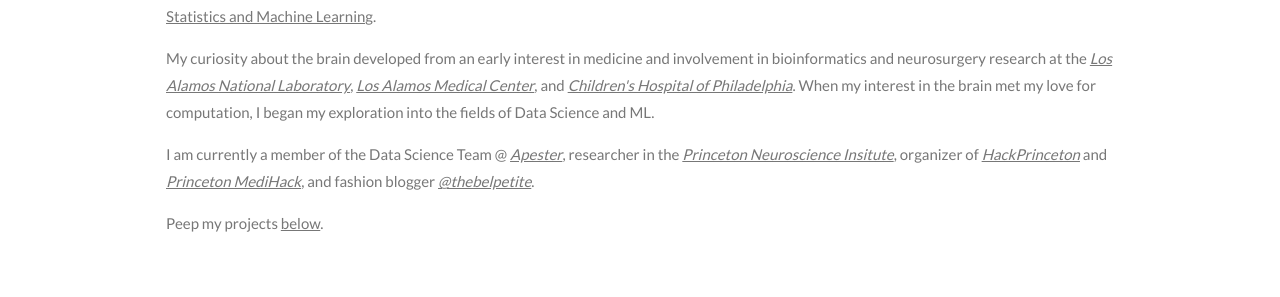
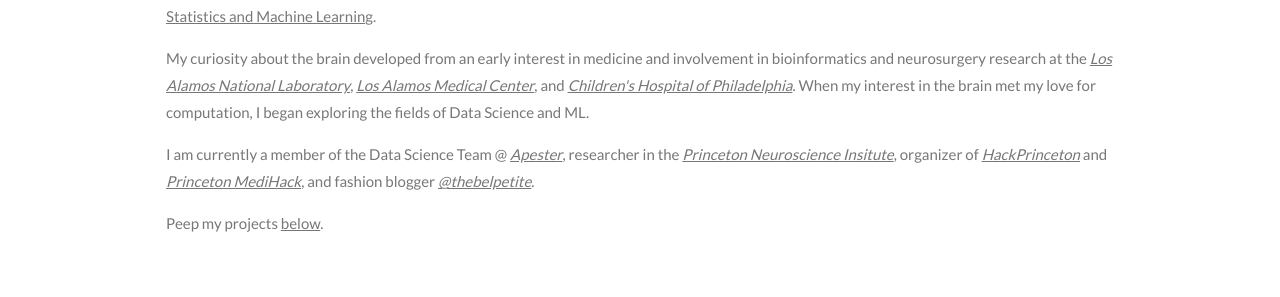
Before and after one commit to wangk5/wangk5.github.io, a Jekyll site: the page index.html, which Jekyll copies as it is, in a window 1280 px wide and 900 px high, scrolled down 914 px. Shown: the part 184-481 px from the top of the window. Built offline with Jekyll 4.4.1, drawn with Linux system fonts in a browser that asks for light colours.

Commit message:
Update index.html

```diff
--- a/index.html
+++ b/index.html
@@ -96,8 +96,8 @@
 	  <a href="http://www.lanl.gov"><i>Los Alamos National Laboratory</i></a>,
 	  <a href="http://losalamosmedicalcenter.com"><i>Los Alamos Medical Center</i></a>, and
 	  <a href="https://d3b.center"><i>Children's Hospital of Philadelphia</i></a>.
-	When my interest in the brain met my love for computation, I began my exploration
-	into the fields of Data Science and ML.
+	When my interest in the brain met my love for computation, I began exploring
+	the fields of Data Science and ML.
   </p>
 	<p>
 	      I am currently a member of the Data Science Team @ <a href="https://apester.com"><i>Apester</i></a>,
```
